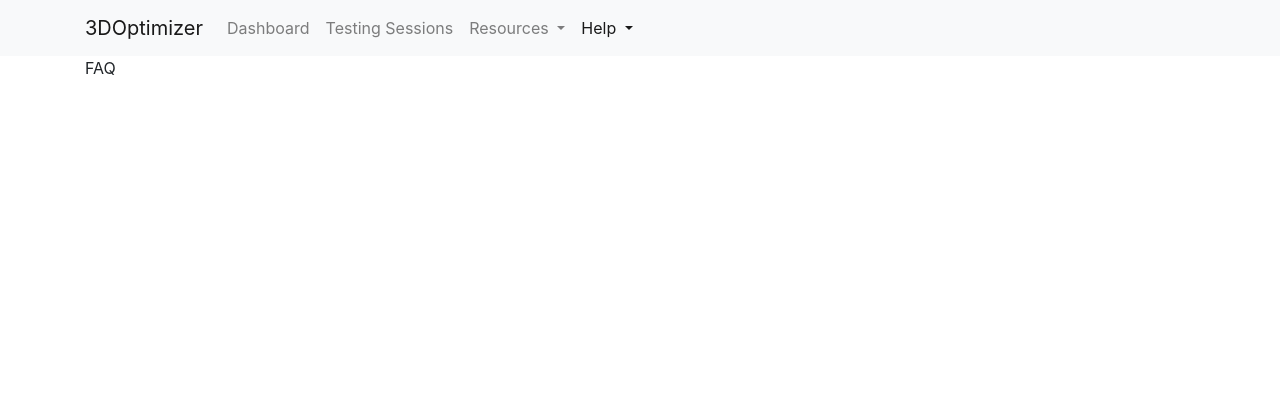
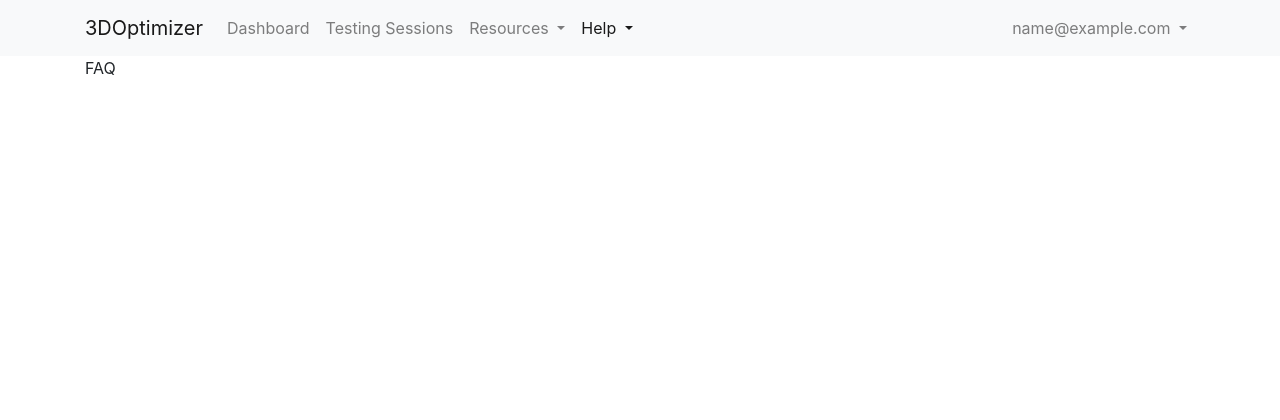
Before and after one commit to FabControl/optimizer-web, a Django app: page /help/FAQ/ in a window 1280 px wide. Shown: the top 420 px of the page. Run offline with Django 3.2, Linux system fonts and the light colour scheme; the visitor is signed in with stand-in values (Sample User, id 1); parts of the project's set-up code (start-up, migrations or seed data) failed here and were passed over; some libraries are stand-ins or nearby versions.

Commit message:
Navbar user section with logout option added

```diff
--- a/session/templates/session/navbar.html
+++ b/session/templates/session/navbar.html
@@ -36,6 +36,16 @@
         </div>
       </li>
     </ul>
+    <ul class="navbar-nav">
+      <li class="nav-item dropdown">
+        <a class="nav-link dropdown-toggle" href="#" id="profileDropdown" role="button" data-toggle="dropdown" aria-haspopup="true" aria-expanded="false">
+          {{user}}
+        </a>
+        <div class="dropdown-menu" aria-labelledby="helpDropdown">
+          <a class="dropdown-item" href="{% url 'logout' %}">Log out</a>
+        </div>
+      </li>
+    </ul>
   </div>
   </div>
 </nav>
```
